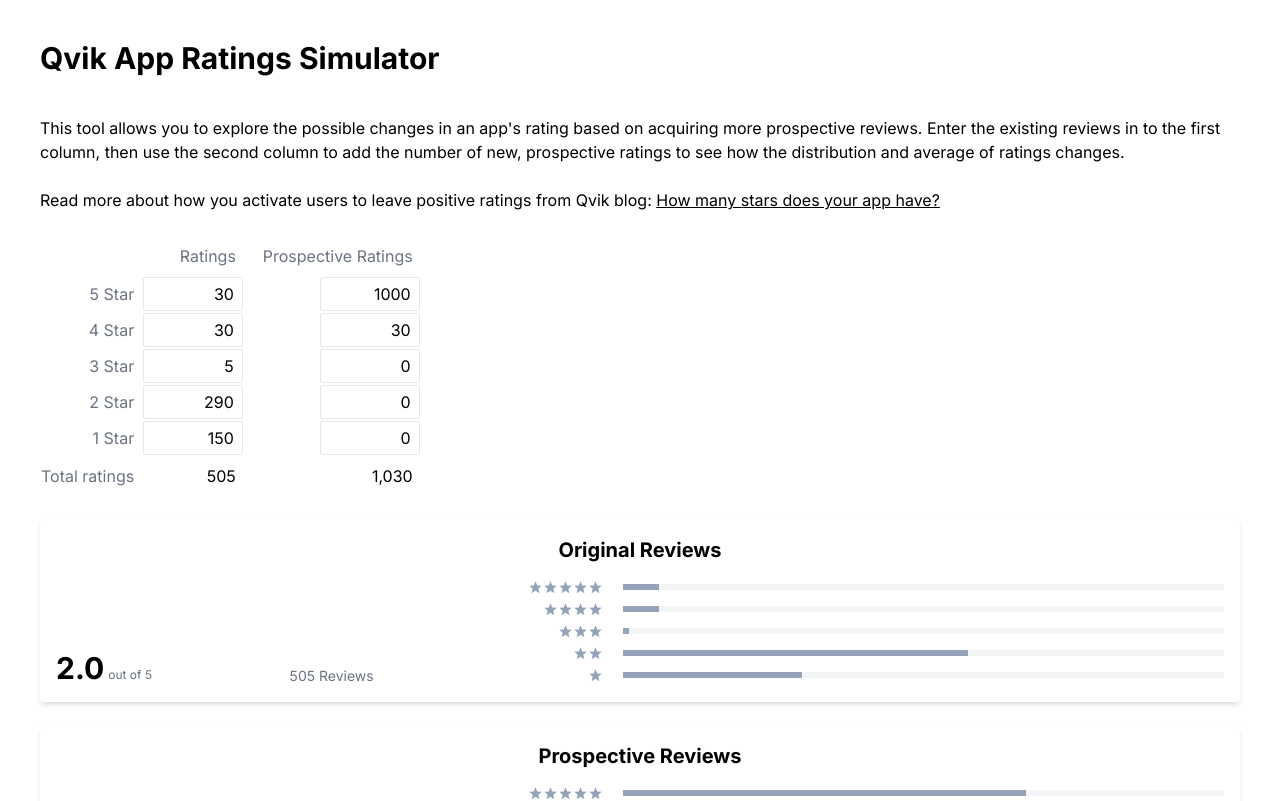
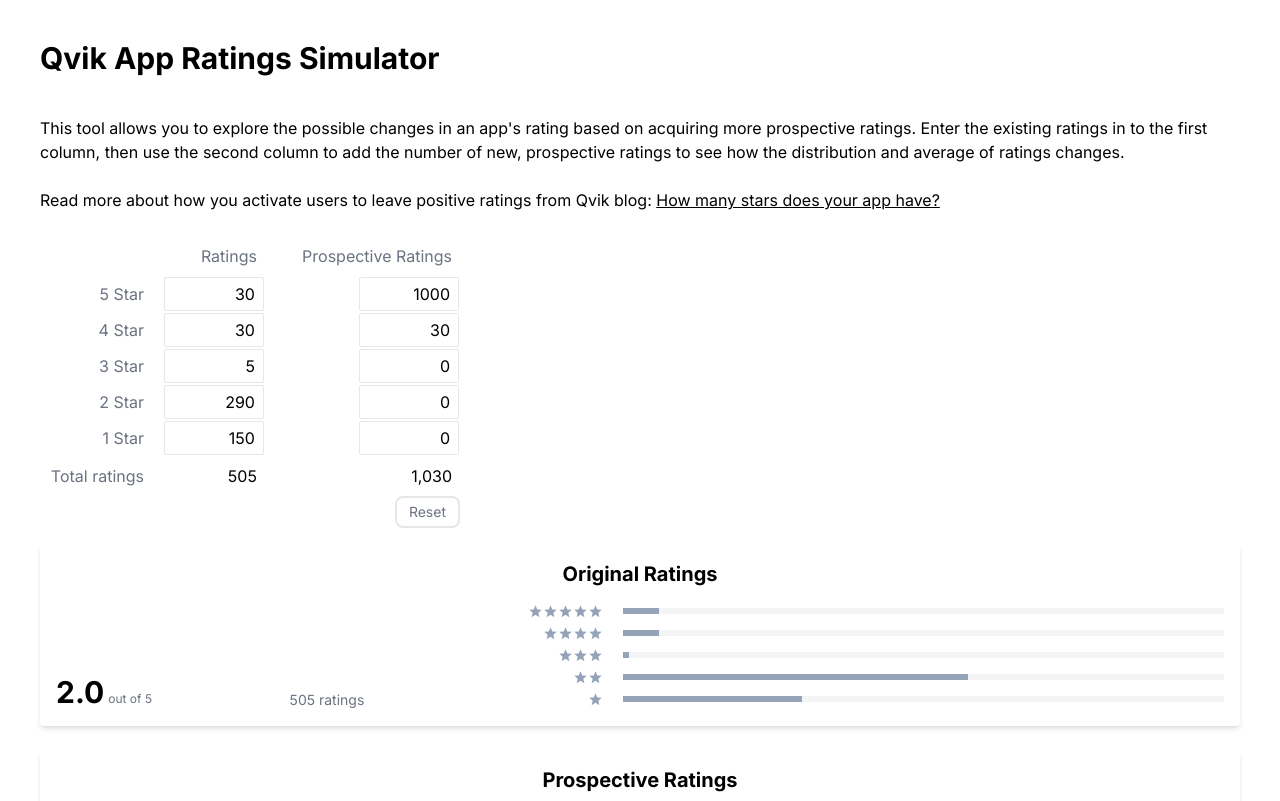
Before and after one commit to qvik/ratings-simulator, a React (Vite) app: page / in a window 1280 px wide. Shown: the top 801 px of the page. Built offline with nearby package versions, Linux system fonts and the light colour scheme.

Commit message:
feat: styling and reset button

```diff
--- a/src/App.tsx
+++ b/src/App.tsx
@@ -81,12 +81,26 @@
         value: [{ color: 'slate', value, label: 'Remains' }],
       }));
 
+  const ResetButton = () => (
+    <button
+      onClick={() => {
+        setFormData({
+          ratings: [0, 0, 0, 0, 0],
+          prospectiveRatings: [0, 0, 0, 0, 0],
+        });
+      }}
+      className="bg-white border-gray-200 text-sm hover:border-gray-300 border-2 ml-auto mb-2 text-gray-500 hover:text-gray-600 p-1 pl-3 pr-3 rounded-lg"
+    >
+      Reset
+    </button>
+  );
+
   return (
     <div className="flex flex-col p-5 sm:p-10">
       <h1 className="text-3xl font-bold mb-10">Qvik App Ratings Simulator</h1>
       <p className="mb-6">
         This tool allows you to explore the possible changes in an app's rating
-        based on acquiring more prospective reviews. Enter the existing reviews
+        based on acquiring more prospective ratings. Enter the existing ratings
         in to the first column, then use the second column to add the number of
         new, prospective ratings to see how the distribution and average of
         ratings changes.{' '}
@@ -104,15 +118,21 @@
         {/* {' '}
         and TODO: next post */}
       </p>
-      <div className={'mb-6 max-w-md'}>
+      <div className={'flex flex-col mb-2 max-w-[420px]'}>
         <RatingsForm
           ratingCount={ratingCount}
           prospectiveRatingCount={prospectiveRatingCount}
           formData={formData}
           setFormData={setFormData}
         />
+        <ResetButton />
       </div>
-      <Card title={'Original Reviews'}>
+      <Card title={'Original Ratings'}>
+        {!ratingCount ? (
+          <p className="text-gray-500 text-center">
+            Enter at least one rating to preview.
+          </p>
+        ) : (
           <div className="flex items-end flex-col sm:flex-row">
             <div className="flex items-baseline gap-1 w-full sm:w-1/5">
               <strong className="text-3xl">
@@ -121,7 +141,9 @@
               <span className="text-xs text-gray-500">out of 5</span>
             </div>
             <div className="flex w-full sm:w-1/5">
-            <span className="text-sm text-gray-500">{ratingCount} Reviews</span>
+              <span className="text-sm text-gray-500">
+                {numeral(ratingCount).format('0,0')} ratings
+              </span>
             </div>
             <div className="w-full sm:w-3/5">
               <StackedBarChart
@@ -133,8 +155,14 @@
               />
             </div>
           </div>
+        )}
       </Card>
-      <Card title={'Prospective Reviews'}>
+      <Card title={'Prospective Ratings'}>
+        {!prospectiveRatingCount ? (
+          <p className="text-gray-500 text-center">
+            Enter at least one prospective rating to preview.
+          </p>
+        ) : (
           <div className="flex items-end flex-col sm:flex-row">
             <div className="flex items-baseline gap-1 w-full sm:w-1/5">
               <strong className="text-3xl">
@@ -144,7 +172,7 @@
             </div>
             <div className="flex w-full sm:w-1/5">
               <span className="text-sm text-gray-500">
-              {numeral(combinedRatingCount).format('0,0')} Reviews
+                {numeral(combinedRatingCount).format('0,0')} ratings
               </span>
             </div>
             <div className="w-full sm:w-3/5">
@@ -157,6 +185,7 @@
               />
             </div>
           </div>
+        )}
       </Card>
       <div className="flex basis-auto items-center justify-center pt-10">
         <a className="inline" href="https://qvik.com" target={'_blank'}>
--- a/src/components/RatingsForm/RatingsForm.tsx
+++ b/src/components/RatingsForm/RatingsForm.tsx
@@ -43,8 +43,8 @@
   };
 
   return (
-    <div className={'max-w-lg'}>
-      <table className="table-auto text-right">
+    <div>
+      <table className="table-auto w-full text-right">
         <thead>
           <tr>
             <th style={{ width: '25%' }}>&nbsp;</th>
```
Lines whose indentation alone changed are shown as unchanged.
